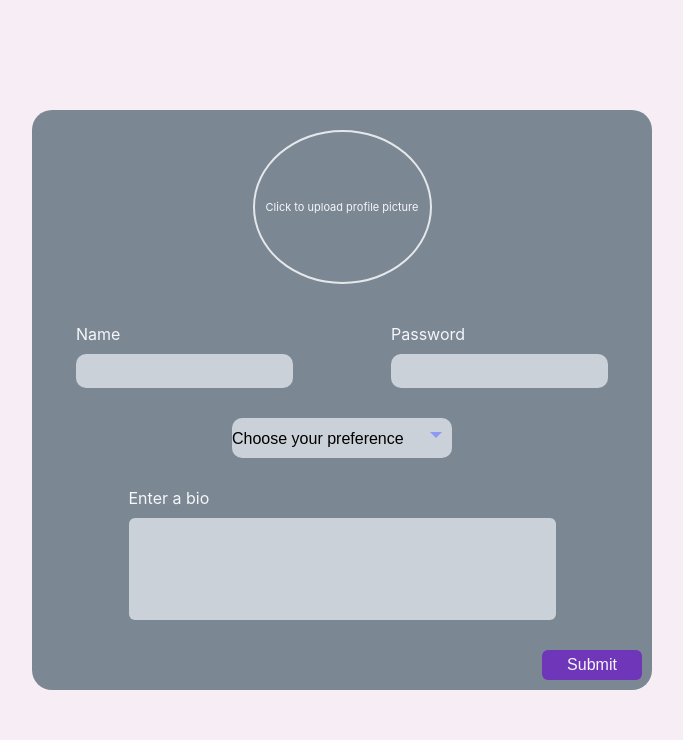
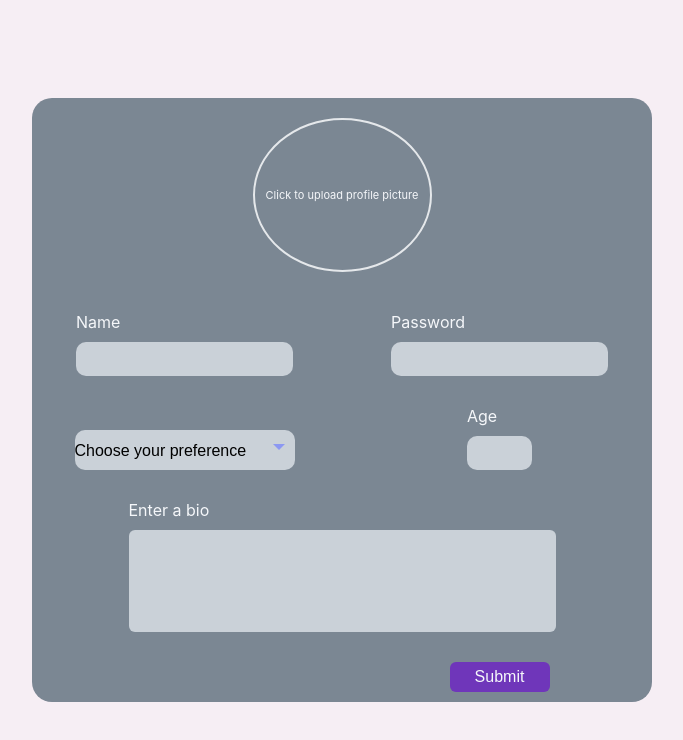
Before and after one commit to lwatson2/guardiansmeet, a React (Create React App) app in the folder client/: page /new-profile in a window 1280 px wide. Shown: the top 740 px of the page, without its empty margins (298-981 px from the left). Built offline with nearby package versions, Linux system fonts and the light colour scheme.

Commit message:
Added age input field and error styling

```diff
--- a/client/src/components/createProfile/CreateProfile.js
+++ b/client/src/components/createProfile/CreateProfile.js
@@ -16,7 +16,7 @@ const ProfileContainer = styled.section`
 `;
 const ProfileFormContainer = styled.div`
   display: grid;
-  grid-template-rows: repeat(3, auto);
+  grid-template-rows: repeat(5, auto);
   grid-gap: 30px;
   background: hsl(211, 10%, 53%);
   justify-items: center;
@@ -85,7 +85,7 @@ const ProfileLabel = styled.label`
 const ProfileFormInput = styled.input`
   border-radius: 10px;
   outline: none;
-  border: none;
+  border: ${props => props.borderColor};
   height: 34px;
   padding-left: 10px;
   background: hsl(211, 16%, 82%);
@@ -102,8 +102,8 @@ const PreferenceContainer = styled.div`
   flex-direction: row;
   width: 100%;
   @media screen and (min-width: 767px) {
-    grid-column: span 2;
     width: 220px;
+    align-self: end;
   }
 `;
 const PreferenceSelect = styled.select`
@@ -120,6 +120,7 @@ const PreferenceSelect = styled.select`
   background-position: calc(100% - 10px) center;
   background-repeat: no-repeat;
   font-size: 16px;
+  border: ${props => props.borderColor};
   border-radius: 10px;
   cursor: pointer;
   :focus {
@@ -145,6 +146,7 @@ const ProfileBio = styled.textarea`
   padding: 6px;
   background: hsl(211, 16%, 82%);
   color: hsl(209, 20%, 25%);
+  border: ${props => props.borderColor};
   :focus {
     box-shadow: 0 1px 3px hsla(0, 0%, 0%, 0.3);
   }
@@ -154,12 +156,8 @@ const ProfileBio = styled.textarea`
 `;
 const ProfileBtnContainer = styled.div`
   display: flex;
-  justify-content: end;
-  align-items: end;
-  width: 100%;
-
   @media screen and (min-width: 767px) {
-    grid-column: span 2;
+    grid-column: 2;
   }
 `;
 const ProfileSubmitBtn = styled.button`
@@ -176,13 +174,28 @@ const ProfileSubmitBtn = styled.button`
     box-shadow: 0 1px 3px hsla(0, 0%, 0%, 0.3);
   }
 `;
+const ErrorMessageContainer = styled.div`
+  background: hsla(0, 100%, 80%, 1);
+  margin-top: 5px;
+  font-size: 13px;
+  height: 30px;
+  display: flex;
+  align-items: center;
+  border-radius: 10px;
+`;
+const ErrorMessage = styled.span`
+  color: hsl(0, 85%, 27%);
+  padding: 0 5px;
+`;
 const CreateProfile = () => {
   const [profilePicture, setProfilePicture] = useState(null);
   const handleProfilePicture = event => {
     setProfilePicture(URL.createObjectURL(event.target.files[0]));
   };
 
-  const handleLogin = () => {};
+  const handleLogin = () => {
+    console.log(errors);
+  };
   const { values, handleChange, handleSubmit, errors } = useForm(
     handleLogin,
     validate
@@ -226,25 +239,50 @@ const CreateProfile = () => {
           <FormSectionContainer>
             <ProfileLabel htmlFor="name">Name</ProfileLabel>
             <ProfileFormInput
+              borderColor={errors.name ? "1px solid hsl(0, 75%, 45%)" : "none"}
               type="text"
               value={values.name || ""}
               onChange={handleChange}
               id="name"
               name="name"
+              required
             />
+            {errors.name && (
+              <ErrorMessageContainer>
+                <ErrorMessage>{errors.name}</ErrorMessage>
+              </ErrorMessageContainer>
+            )}
           </FormSectionContainer>
           <FormSectionContainer>
             <ProfileLabel htmlFor="password">Password</ProfileLabel>
             <ProfileFormInput
+              borderColor={
+                errors.password ? "1px solid hsl(0, 75%, 45%)" : "none"
+              }
               type="password"
               value={values.password || ""}
               onChange={handleChange}
               id="password"
               name="password"
+              required
             />
+            {errors.password && (
+              <ErrorMessageContainer>
+                <ErrorMessage>{errors.password}</ErrorMessage>
+              </ErrorMessageContainer>
+            )}
           </FormSectionContainer>
           <PreferenceContainer>
-            <PreferenceSelect name="preference" id="preference">
+            <PreferenceSelect
+              borderColor={
+                errors.preference ? "1px solid hsl(0, 75%, 45%)" : "none"
+              }
+              name="preference"
+              id="preference"
+              value={values.preference || ""}
+              onChange={handleChange}
+              required
+            >
               <option value="" hidden>
                 Choose your preference
               </option>
@@ -253,10 +291,43 @@ const CreateProfile = () => {
               <option value="Both">Both</option>
               <option value="Other">Other</option>
             </PreferenceSelect>
+            {errors.preference && (
+              <ErrorMessageContainer>
+                <ErrorMessage>{errors.preference}</ErrorMessage>
+              </ErrorMessageContainer>
+            )}
           </PreferenceContainer>
+          <FormSectionContainer>
+            <ProfileLabel htmlFor="age">Age</ProfileLabel>
+            <ProfileFormInput
+              borderColor={errors.age ? "1px solid hsl(0, 75%, 45%)" : "none"}
+              type="number"
+              value={values.age || ""}
+              onChange={handleChange}
+              id="age"
+              name="age"
+              min="18"
+              max="80"
+              required
+            />
+            {errors.age && (
+              <ErrorMessageContainer>
+                <ErrorMessage>{errors.age}</ErrorMessage>
+              </ErrorMessageContainer>
+            )}
+          </FormSectionContainer>
           <BioSectionContainer>
             <ProfileLabel htmlfor="bio">Enter a bio</ProfileLabel>
-            <ProfileBio rows="5" cols="40"></ProfileBio>
+            <ProfileBio
+              borderColor={errors.bio ? "1px solid hsl(0, 75%, 45%)" : "none"}
+              rows="5"
+              cols="40"
+            ></ProfileBio>
+            {errors.bio && (
+              <ErrorMessageContainer>
+                <ErrorMessage>{errors.bio}</ErrorMessage>
+              </ErrorMessageContainer>
+            )}
           </BioSectionContainer>
           <ProfileBtnContainer>
             <ProfileSubmitBtn>Submit</ProfileSubmitBtn>
--- a/client/src/components/helpers/CreateProfileRules.js
+++ b/client/src/components/helpers/CreateProfileRules.js
@@ -1,4 +1,5 @@
 const validate = values => {
+  const choices = ["Male", "Female", "Both", "Other"];
   const errors = {};
   if (!values.name) {
     errors.name = "Please enter your name";
@@ -10,26 +11,29 @@ const validate = values => {
     errors.password = "Please enter your password";
   }
   if (values.password && values.password.length < 6) {
-    errors.password = "Password must be greater than six Characters";
+    errors.password = "Password must be greater than six characters.";
   }
   if (values.password && values.password.length > 50) {
     errors.password = "Password cannot be greater than 50 characters.";
   }
-  if (!values.preference) {
+  if (values.preference === "") {
+    errors.preference = "Please choose a preference.";
+  }
+  if (values.preference && !choices.includes(values.preference)) {
     errors.preference = "Please choose a preference";
   }
-  if (
-    values.preference &&
-    (values.preference !== "Male") |
-      (values.preference !== "Female") |
-      (values.preference !== "Both") |
-      (values.preference !== "Other")
-  ) {
-    errors.preference = "Please choose a preference";
+  if (!values.age) {
+    errors.age = "Select a age";
+  }
+  if (values.age > 80) {
+    errors.age = "Please enter a number less than 80.";
+  } else if (values.age < 18) {
+    errors.age = "You must be 18 or over to create a profile.";
   }
   if (values.bio && values.bio.length > 150) {
-    errors.bio = "Please limit bio to 150 characters";
+    errors.bio = "Please limit bio to 150 characters.";
   }
+
   return errors;
 };
 export default validate;
--- a/client/src/components/helpers/FormHelper.js
+++ b/client/src/components/helpers/FormHelper.js
@@ -1,5 +1,4 @@
 import { useState, useEffect } from "react";
-
 const useForm = (callback, validate) => {
   const [values, setValues] = useState({});
   const [errors, setErrors] = useState({});
```
